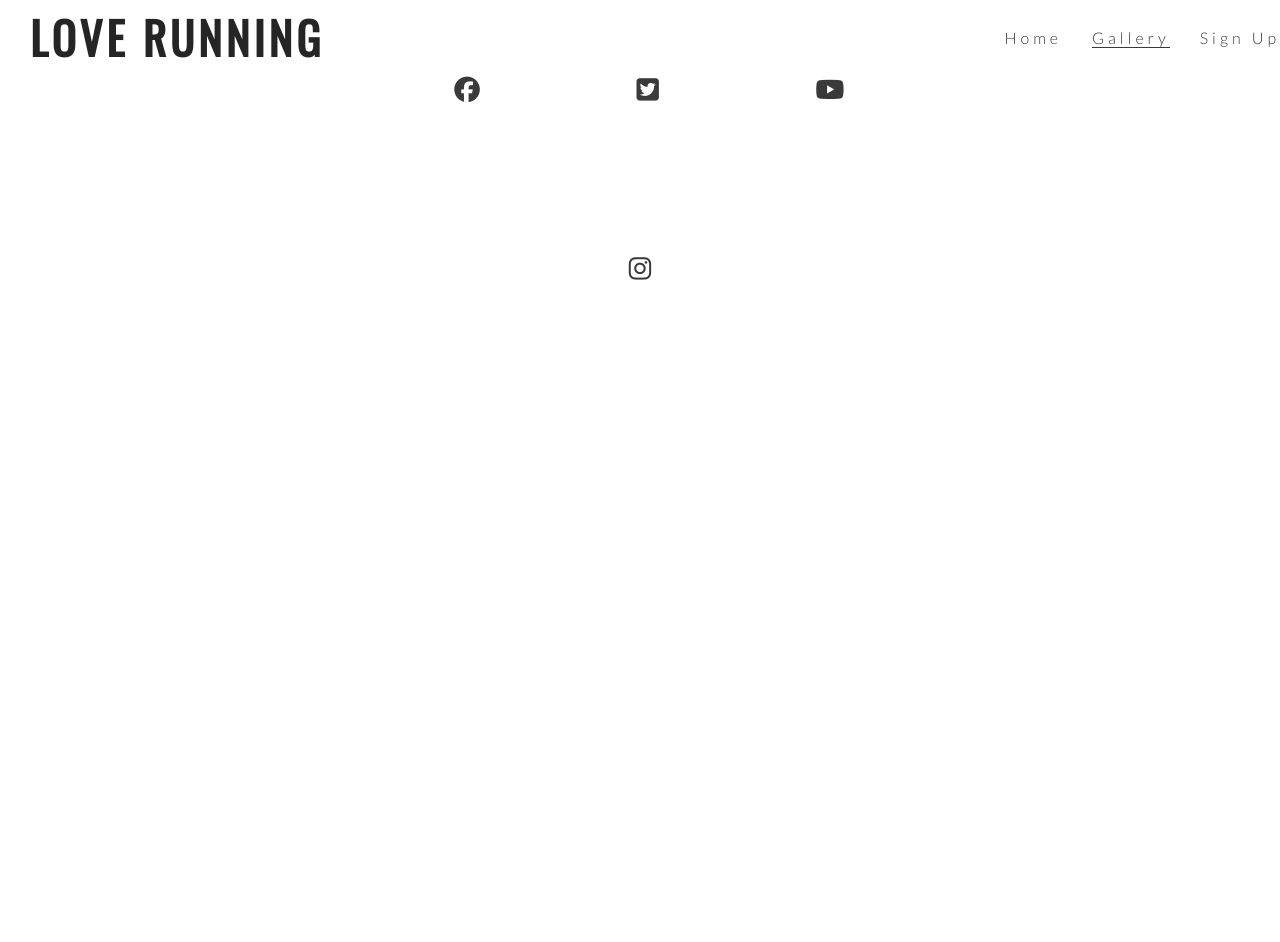
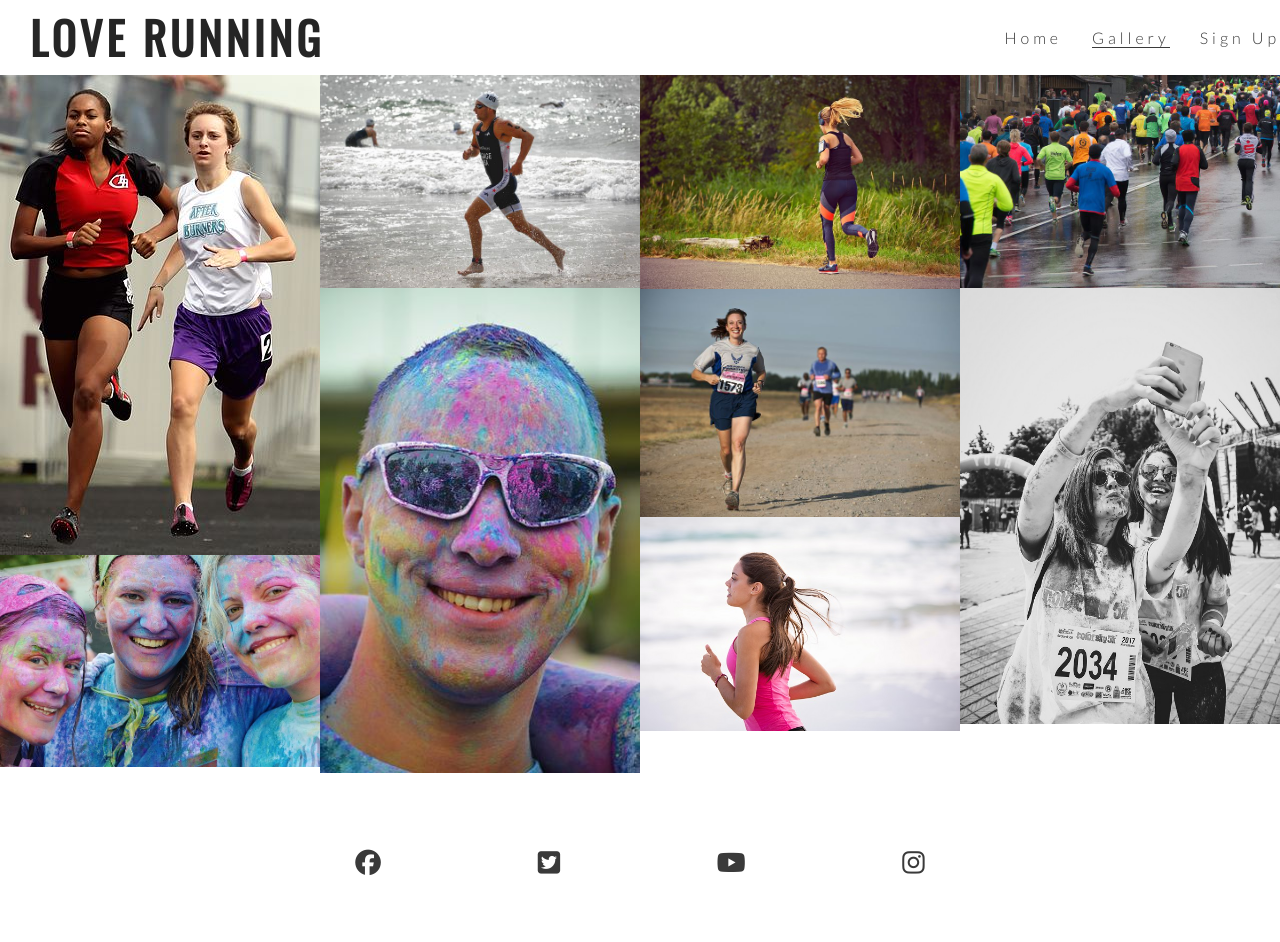
Before and after one commit to bdolan55/love-running-practice1, a plain HTML site: page gallery.html in a window 1280 px wide. Before the commit the page ends 800 px from the top, so only its background shows below. Drawn offline with nearby package versions, Linux system fonts and the light colour scheme.

Commit message:
add gallery images and masonry styling

```diff
--- a/assets/css/styles.css
+++ b/assets/css/styles.css
@@ -239,3 +239,16 @@ footer {
     padding: 5%;
     color: #3a3a3a;
 }
+
+/* Gallery */
+
+#photos {
+    clear: both;
+    line-height: 0%;
+    column-count: 4;
+    column-gap: 0px;
+}
+
+#photos > img {
+    width: 100%;
+}
--- a/gallery.html
+++ b/gallery.html
@@ -28,19 +28,31 @@
                     <a href="/gallery.html" class="active">Gallery</a>
                 </li>
                 <li>
-                    <a href="index.html" >Home</a>
+                    <a href="index.html">Home</a>
                 </li>
 
             </ul>
         </nav>
     </header>
+    <section id="photos">
+        <img src="/assets/images/athletes.jpg" alt="Two Athletes running togeather">
+        <img src="/assets/images/girls.jpg" alt="Three girls at charity paint running festival">
+        <img src="/assets/images/runner3.jpg" alt="Solo male runner jogging on beach">
+        <img src="/assets/images/man.jpg" alt="Man at charity paint running festival">
+        <img src="/assets/images/runner1.jpg" alt="Solo female runner jogging through Phoenix Park">
+        <img src="/assets/images/runner2.jpg" alt="Runner cometing in Marathon">
+        <img src="/assets/images/runner4.jpg" alt="Solo female runner jogging on beach">
+        <img src="/assets/images/running_gang.jpg"
+            alt="Large group of runners taking part in a marathon on a rainy day">
+        <img src="/assets/images/mud-run.jpg"
+            alt="Two mud runners taking a muddy selfie after the Mud Runners Championship">
+    </section>
 
     <footer>
         <ul class="social-networks">
             <li>
                 <a href="https://www.facebook.com/" target="_blank" rel="noopener"
-                    aria-label="visit our facebook page (opens in a new tab)"><i
-                    class="fa-brands fa-facebook"></i></a>
+                    aria-label="visit our facebook page (opens in a new tab)"><i class="fa-brands fa-facebook"></i></a>
             </li>
             <li>
                 <a href="https://www.twitter.com/" target="_blank" rel="noopener"
@@ -48,8 +60,7 @@
                         class="fa-brands fa-square-twitter"></i></a>
             </li>
             <li> <a href="https://www.youtube.com/" target="_blank" rel="noopener"
-                    aria-label="visit our youtube page (opens in a new tab)"><i
-                        class="fa-brands fa-youtube"></i></a>
+                    aria-label="visit our youtube page (opens in a new tab)"><i class="fa-brands fa-youtube"></i></a>
             </li>
             <li> <a href="https://www.Instagram.com/" target="_blank" rel="noopener"
                     aria-label="visit our Instagram page (opens in a new tab)"><i
```
Also changed, not shown: assets/images/athletes.jpg (added), assets/images/girls.jpg (added), assets/images/man.jpg (added), assets/images/mud-run.jpg (added), assets/images/runner1.jpg (added), assets/images/runner2.jpg (added), assets/images/runner3.jpg (added), assets/images/runner4.jpg (added), assets/images/running_gang.jpg (added).
